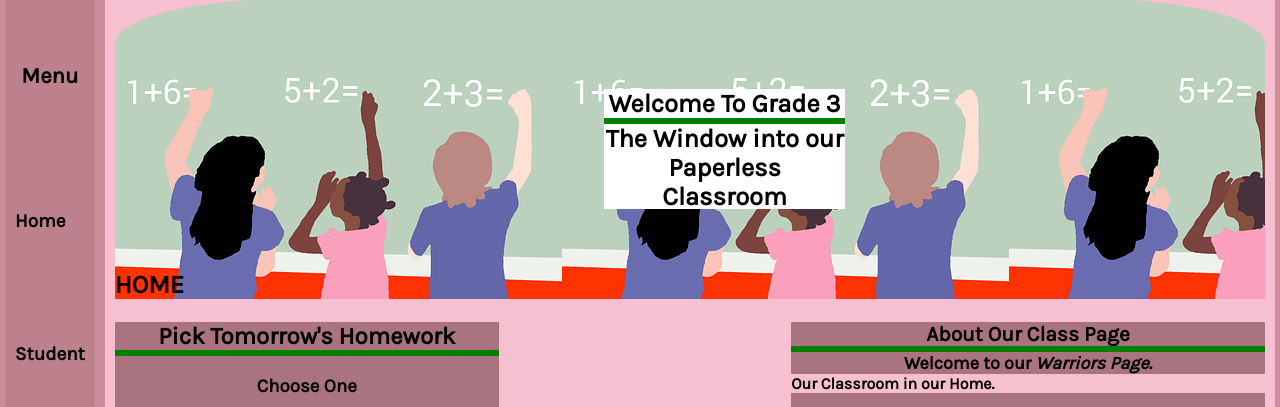
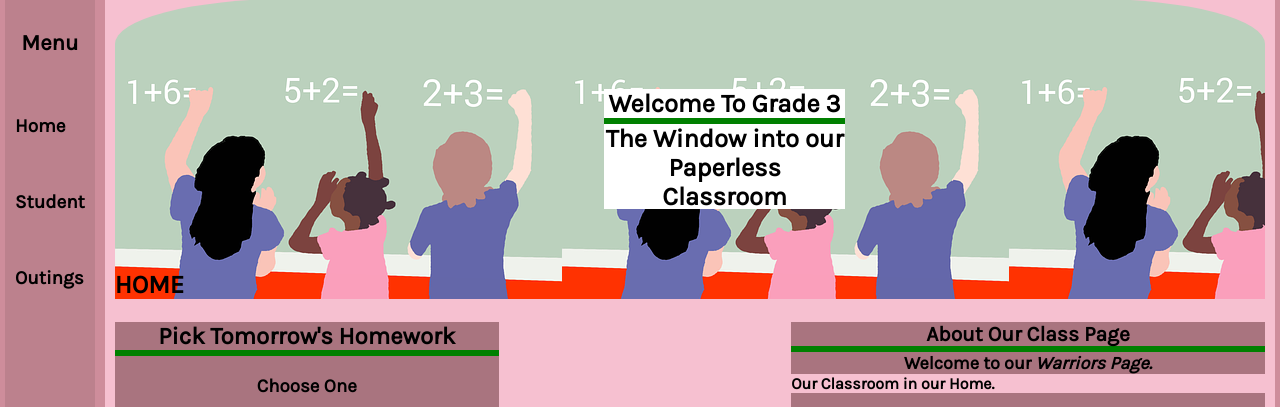
Before and after one commit to therbert34/finalproject, a plain HTML site: page index.html in a window 1280 px wide. Shown: the part 54-461 px from the top of the page. Drawn offline with Linux system fonts and the light colour scheme.

Commit message:
index.css

```diff
--- a/index.css
+++ b/index.css
@@ -22,10 +22,7 @@ body {
 
   font-family: Karla, sans-serif;
 
-
-
 }
-
 
 
 .sidebar {
@@ -35,12 +32,10 @@ body {
   padding: 10px;
   margin:5px;
 
-  height:100%;
-
   font-size:19px;
   font-weight:bolder;
 
-  line-height: 7;
+  line-height: 4;
 }
 
 a {
@@ -68,7 +63,6 @@ a:hover {
   width:100%;
 
 }
-
 
 
 h1 {
@@ -158,7 +152,6 @@ margin-left:125px;
 
 }
 
-
 hr {
   border: solid green;
 }
@@ -182,8 +175,7 @@ hr {
   background-color:#a9747f;
   color:black;
 
-
-overflow-y:scroll;
+  overflow-y:scroll;
 
 }
 
@@ -206,8 +198,6 @@ overflow-y:scroll;
 
   background-image: url("top-photo.jpg");
   background-position: center;
-
-
 
 }
 
@@ -293,8 +283,6 @@ overflow-y:scroll;
 
   overflow-y:scroll;
 
-
-
 }
 
 .about-site {
@@ -304,15 +292,13 @@ overflow-y:scroll;
 
   margin:auto;
 
-
   text-align: center;
 
   border-radius:5px;
 
   background-color: white;
 
-    overflow-y:scroll;
-
+  overflow-y:scroll;
 
 }
 
@@ -328,12 +314,9 @@ overflow-y:scroll;
 
    overflow-y:scroll;
 
-
-
 }
 
 .location {
-
 
   width: 46%;
   height: 30%;
@@ -342,6 +325,6 @@ overflow-y:scroll;
 
   background-color: white;
 
-   overflow-y:scroll;
+  overflow-y:scroll;
 
 }
```
